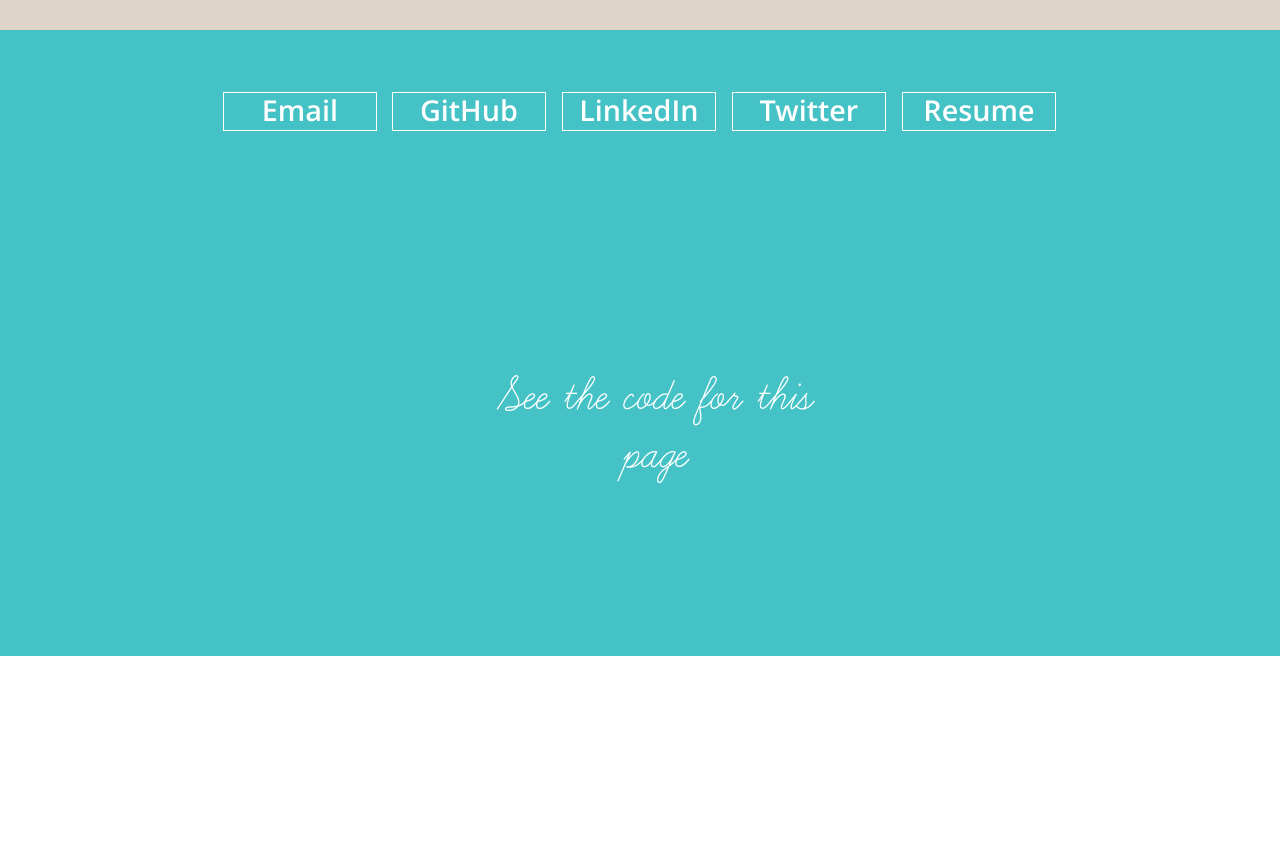
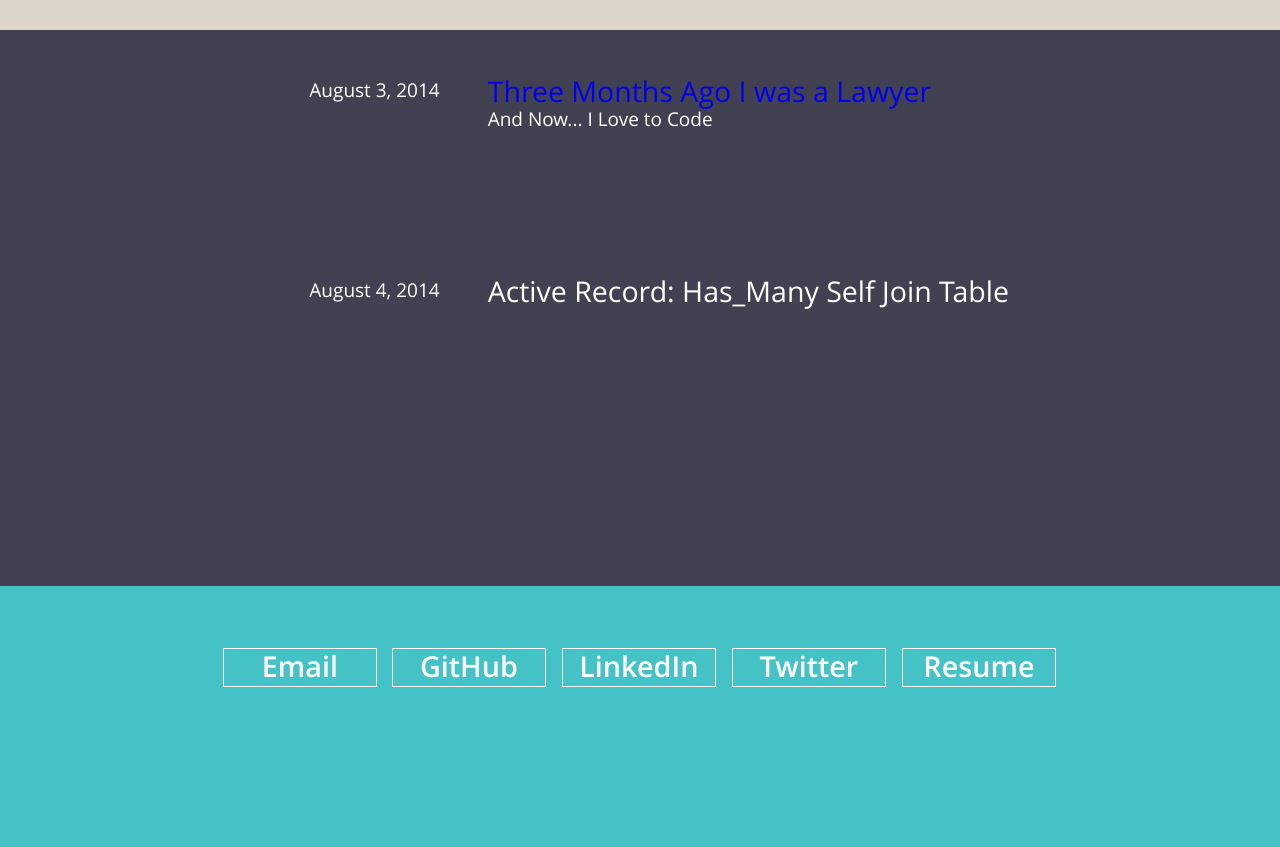
Before and after one commit to jbmilgrom/jbmilgrom.github.io, a plain HTML site: page index.html in a window 1280 px wide. Shown: the part 1477-2324 px from the top of the page. Before the commit the page ends 2133 px from the top, so only its background shows below. Drawn offline with Linux system fonts and the light colour scheme.

Commit message:
adding blog styling

```diff
--- a/index.html
+++ b/index.html
@@ -95,12 +95,30 @@
         </div>
       </ul>
 
-      <div class="Resume" style="display:none">
-        <a href="./assets/Resume_7_27.pdf" target="_blank">resume_test</a>
-      </div>
-
-      <div class="Blog" style="display:none">
-
+      <div id="Blog">
+        <div id="innerBlog">
+          <ul id="one" class="blogContainer">
+            <div class="blogCentering">
+              <ul class="date">
+                <li>August 3, 2014</li>
+              </ul>
+              <ul class="title">
+                <li class="header"><a href="https://medium.com/@jbmilgrom/two-months-ago-i-was-a-lawyer-d00c57d8bc5a">Three Months Ago I was a Lawyer</a></li>
+                <li class="subheader">And Now... I Love to Code</li>
+              </ul>
+            </div>
+          </ul>
+          <ul id="two" class="blogContainer">
+            <div class="blogCentering">
+              <ul class="date">
+                <li>August 4, 2014</li>
+              </ul>
+              <ul class="title">
+                <li class="header"><a href="">Active Record: Has_Many Self Join Table</a></li>
+              </ul>
+            </div>
+          </ul>
+        </div>
       </div>
 
       <div id="Contact">
@@ -110,10 +128,10 @@
           <a class="animated bounceIn" href="http://github.com/jbmilgrom" target="_blank">GitHub</a>
           <a class="animated bounceIn" href="http://linkedin.com/in/jonathanmilgrom" target="_blank">LinkedIn</a>
           <a class="animated bounceIn" href="http://twitter.com/jbmilgrom" target="_blank">Twitter</a>
-          <a class="animated bounceIn" href="./assets/Resume_7_27.pdf" target="_blank">Resume</a>
+          <a class="animated bounceIn" href="./assets/Resume_7_30.pdf" target="_blank">Resume</a>
         </ul>
         <ul id="thisPage">
-          <a href="https://github.com/jbmilgrom/portfolio_page">See the code for this page</a>
+          <a href="https://github.com/jbmilgrom/portfolio_page" target="_blank">see the code!</a>
         </ul>
       </div>
 
--- a/stylesheets/mystyles.css
+++ b/stylesheets/mystyles.css
@@ -69,18 +69,28 @@ input, select {
 
 /*@import './fonts/texgyreadventorregular.css';
 */
+/******** colors ********/
+/************************/
 /*$primary-color: #ecf0f1;*/
 /*$primary-color: #3b434f;*/
-/*Nav Width Variables*/
+/******* NAV ********/
+/*********************/
 /*$li-margin: -1 * 0.1px;*/
 /*Having nav-width dependend upon its componants allows for easy responsive design by the touch of $li-width*/
-/*Contact width Variables*/
-/*$li-margin: -1 * 0.1px;*/
 /*Nav Height Variables*/
 /*Note that $ul-padding contributes as well*/
 /*Note that at the moment, the ul/nav heights do not have any affect on display, and the li heights adjust to li font size*/
-/*$container-height: 600px;*/
-/*aligning contact info with left side of Nav, starting 50% into page (i.e. left: 50%)*/
+/******** Contact *********/
+/**************************/
+/*$li-margin: -1 * 0.1px;*/
+/******* Intro ***********/
+/*************************/
+/******* Project *********/
+/*************************/
+/******** Blog ***********/
+/*************************/
+/*remove height when you have enough blog entries to fill blog section*/
+/*$blog-container-width: 400px; */
 body {
   background-color: white;
   font-family: 'open_sansregular'; }
@@ -174,17 +184,6 @@ div#contentContainer {
       width: 100%;
       padding: 1px;
       background-color: #ddd6c8; }
-    div#contentContainer #Projects a:link {
-      text-decoration: none;
-      color: #5b5b5b; }
-    div#contentContainer #Projects a:visited {
-      text-decoration: none;
-      color: #424151; }
-    div#contentContainer #Projects a:hover {
-      text-decoration: underline;
-      color: #45c2c6; }
-    div#contentContainer #Projects a:active {
-      text-decoration: underline; }
     div#contentContainer #Projects ul.projectContainer {
       width: 100%;
       padding: 1px;
@@ -217,12 +216,76 @@ div#contentContainer {
             /*width: $project-pic-width;*/ }
           div#contentContainer #Projects ul.projectContainer div.centering ul li.body {
             line-height: 130%; }
-  div#contentContainer div.blog {
-    position: relative;
-    /*top: $container-height/4;*/
-    left: 50%;
-    display: block;
-    margin-top: 20px; }
+    div#contentContainer #Projects a:link {
+      text-decoration: none;
+      color: #5b5b5b; }
+    div#contentContainer #Projects a:visited {
+      text-decoration: none;
+      color: #424151; }
+    div#contentContainer #Projects a:hover {
+      text-decoration: underline;
+      color: #45c2c6; }
+    div#contentContainer #Projects a:active {
+      text-decoration: underline; }
+  div#contentContainer #Blog {
+    width: 100%;
+    padding: 1px;
+    background-color: #424151;
+    /*color: #557FA7;*/
+    /*color: #2FABE1;*/
+    /*color: $slashes-color;*/
+    /*		color: white;
+    */
+    /*border: 5px solid white;*/ }
+    div#contentContainer #Blog div#innerBlog {
+      position: relative;
+      margin: 1px;
+      width: 100%;
+      height: 550px;
+      padding: 1px; }
+    div#contentContainer #Blog ul.blogContainer {
+      width: 100%;
+      height: 179.5px; }
+      div#contentContainer #Blog ul.blogContainer div.blogCentering {
+        position: relative;
+        height: 430.5px;
+        width: 829.33333px;
+        margin: 20px auto; }
+        div#contentContainer #Blog ul.blogContainer div.blogCentering ul {
+          list-style: none;
+          display: list-item;
+          margin: 20px;
+          float: left;
+          font-size: 28.5px;
+          font-family: "open_sansregular"; }
+        div#contentContainer #Blog ul.blogContainer div.blogCentering ul.date {
+          text-align: right;
+          font-size: 19px;
+          padding: 8px;
+          color: white;
+          width: 183.33333px;
+          height: 137.5px;
+          /*margin-right: 50px;*/
+          /*border-right: 2px solid white;*/ }
+        div#contentContainer #Blog ul.blogContainer div.blogCentering ul.title {
+          text-align: left;
+          color: white;
+          width: 550px;
+          height: 137.5px; }
+          div#contentContainer #Blog ul.blogContainer div.blogCentering ul.title li.header {
+            line-height: 130%; }
+          div#contentContainer #Blog ul.blogContainer div.blogCentering ul.title li.subheader {
+            font-size: 19px; }
+    div#contentContainer #Blog a:link {
+      text-decoration: none; }
+    div#contentContainer #Blog a:visited {
+      text-decoration: none;
+      color: white; }
+    div#contentContainer #Blog a:hover {
+      text-decoration: underline;
+      color: #45c2c6; }
+    div#contentContainer #Blog a:active {
+      text-decoration: underline; }
   div#contentContainer div#contact {
     /*		height: $intro-height;*/
     width: 100%;
@@ -266,7 +329,8 @@ div#contentContainer {
         width: inherit;
         border: none;
         font-family: 'learning_curve_proregular';
-        font-size: 57.5px; }
+        font-size: 100.625px;
+        padding: 1px; }
       div#contentContainer div#contact ul#thisPage a:hover {
         text-decoration: underline; }
 
--- a/stylesheets/mystyles.css.scss
+++ b/stylesheets/mystyles.css.scss
@@ -9,6 +9,8 @@ html,body,div,span,object,iframe,h1,h2,h3,h4,h5,h6,p,blockquote,pre,abbr,address
 @import './fonts/opensans_semibold_macroman.css';
 @import './fonts/learningcurvepro_regular_macroman.css';
 
+/******** colors ********/
+/************************/
 $primary-color: white;
 $best-grey-blue: #424151;
 $lighter-gray: #5B5B5B;
@@ -22,7 +24,8 @@ $vintage-blue: #4E989C;
 /*$primary-color: #ecf0f1;*/
 /*$primary-color: #3b434f;*/
 
-/*Nav Width Variables*/
+/******* NAV ********/
+/*********************/
 $li-width: 115px;
 $li-padding: 4px;
 $nav-LIs: 3;
@@ -35,7 +38,14 @@ $li-font-size: $li-width/5;
 /*Having nav-width dependend upon its componants allows for easy responsive design by the touch of $li-width*/
 $ul-width: ($li-width * $nav-LIs) + ($nav-LIs * 2) * ($li-padding + $li-margin) + $ul-padding * 2;
 
-/*Contact width Variables*/
+/*Nav Height Variables*/
+/*Note that $ul-padding contributes as well*/
+/*Note that at the moment, the ul/nav heights do not have any affect on display, and the li heights adjust to li font size*/
+$ul-height: $li-width/2;
+
+
+/******** Contact *********/
+/**************************/
 $c-li-width: $li-width * 5/4;
 $c-li-padding: 4px;
 $c-LIs: 5;
@@ -46,12 +56,9 @@ $c-ul-padding: 4px;
 $c-li-font-size: $li-width * 25/100;
 $c-ul-width: ($c-li-width * $c-LIs) + ($c-LIs * 2) * ($c-li-padding + $c-li-margin + $c-li-border) + $c-ul-padding;
 
-/*Nav Height Variables*/
-/*Note that $ul-padding contributes as well*/
-/*Note that at the moment, the ul/nav heights do not have any affect on display, and the li heights adjust to li font size*/
-$ul-height: $li-width/2;
 
-/*$container-height: 600px;*/
+/******* Intro ***********/
+/*************************/
 $intro-height: 550px;
 
 $pic-height: 200px;
@@ -62,20 +69,31 @@ $name-words-width: 380px * 3/2;
 $name-slashes-width: $name-words-width/6;
 $name-margin: 40px;
 
-/*aligning contact info with left side of Nav, starting 50% into page (i.e. left: 50%)*/
-$contact-margin-left: -1/2 * ($ul-width) + $ul-padding + $li-margin;
 
+/******* Project *********/
+/*************************/
 $project-pic-width: 425px;
 $project-pic-height: $project-pic-width * 1/2;
 $project-hor-item-margin: 30px;
 $proj-image-border: 4px;
 
+/******** Blog ***********/
+/*************************/
+/*remove height when you have enough blog entries to fill blog section*/
+$blog-height: $intro-height;
+/*$blog-container-width: 400px; */
+$blog-title-width: 550px;
+$blog-date-width: $blog-title-width/3;
+$blog-item-height: $blog-title-width * 1/4;
+$blog-item-margin: 20px;
+$blog-date-padding: 8px;
+
+
+
 body {
 	background-color: $primary-color;
 	font-family: 'open_sansregular';
 }
-
-
 
 
 div#contentContainer {
@@ -219,27 +237,6 @@ div#contentContainer {
 			background-color: $great-brown;
 		}
 
-		a:link {
-		    text-decoration: none;
-		    color: $lighter-gray;
-		}
-
-		a:visited {
-		    text-decoration: none;
-		    color: $best-grey-blue;
-
-		}
-
-		a:hover {
-		    text-decoration: underline;
-		    color: $slashes-color;
-
-		}
-
-		a:active {
-		    text-decoration: underline;
-		}
-
 		/*padding: 20px;*/
 
 		ul.projectContainer {
@@ -292,15 +289,126 @@ div#contentContainer {
 				}
 			}
 		}
+
+		a:link {
+		    text-decoration: none;
+		    color: $lighter-gray;
+		}
+
+		a:visited {
+		    text-decoration: none;
+		    color: $best-grey-blue;
+
+		}
+
+		a:hover {
+		    text-decoration: underline;
+		    color: $slashes-color;
+
+		}
+
+		a:active {
+		    text-decoration: underline;
+		}
 	}
 
-	div.blog{
+	#Blog{
 
-		position: relative;
-		/*top: $container-height/4;*/
-		left: 50%;
-		display: block;
-		margin-top:  20px;
+		width: 100%;
+		padding: 1px;
+		background-color: $best-grey-blue;
+		/*color: #557FA7;*/
+		/*color: #2FABE1;*/
+		/*color: $slashes-color;*/
+/*		color: white;
+*/		/*border: 5px solid white;*/
+
+		div#innerBlog {
+			position: relative;
+ 			margin: 1px;
+			width: 100%;
+			height: 550px;
+			padding: 1px;
+		}
+
+
+		ul.blogContainer {
+
+		width: 100%;
+		height: $blog-item-height + 2 * $blog-item-margin + 2 * 1px;
+
+			div.blogCentering {
+
+				position: relative;
+				height: $blog-item-height + 2 * ($blog-item-height + $blog-date-padding) + 2 * 1px;
+				width: $blog-title-width + $blog-date-width + 4 * $blog-item-margin + 2 * $blog-date-padding;
+				margin: 20px auto;
+
+				ul {
+
+					list-style: none;
+					display: list-item;
+					margin: $blog-item-margin;
+					float: left;
+					font-size: $name-font-size/2;
+					font-family: "open_sansregular";
+
+				}
+
+				ul.date {
+					text-align: right;
+					font-size: $name-font-size/3;
+					padding: $blog-date-padding;
+					color: white;
+					width: $blog-date-width;
+					height: $blog-item-height;
+					/*margin-right: 50px;*/
+					/*border-right: 2px solid white;*/
+
+				}
+
+				ul.title {
+					text-align: left;
+					color: white;
+					width: $blog-title-width;
+					height: $blog-item-height;
+
+					li {
+
+					}
+
+					li.header {
+						line-height: 130%;
+					}
+
+					li.subheader {
+						font-size: $name-font-size/3;
+					}
+				}
+			}
+
+		}
+
+		a:link {
+		    text-decoration: none;
+		}
+
+		a:visited {
+		    text-decoration: none;
+		    color: white;
+
+		}
+
+		a:hover {
+		    text-decoration: underline;
+		    color: $slashes-color;
+
+		}
+
+		a:active {
+		    text-decoration: underline;
+		}
+
 
 	}
 
@@ -363,7 +471,8 @@ div#contentContainer {
 				width: inherit;
 				border: none;
 				font-family: 'learning_curve_proregular';
-				font-size: $c-li-font-size * 2;
+				font-size: $c-li-font-size * 3.5;
+				padding: 1px;
 
 			}
 
```
Also changed, not shown: javascripts/myjavascripts.js (+6 -2 lines), 1 other file.
